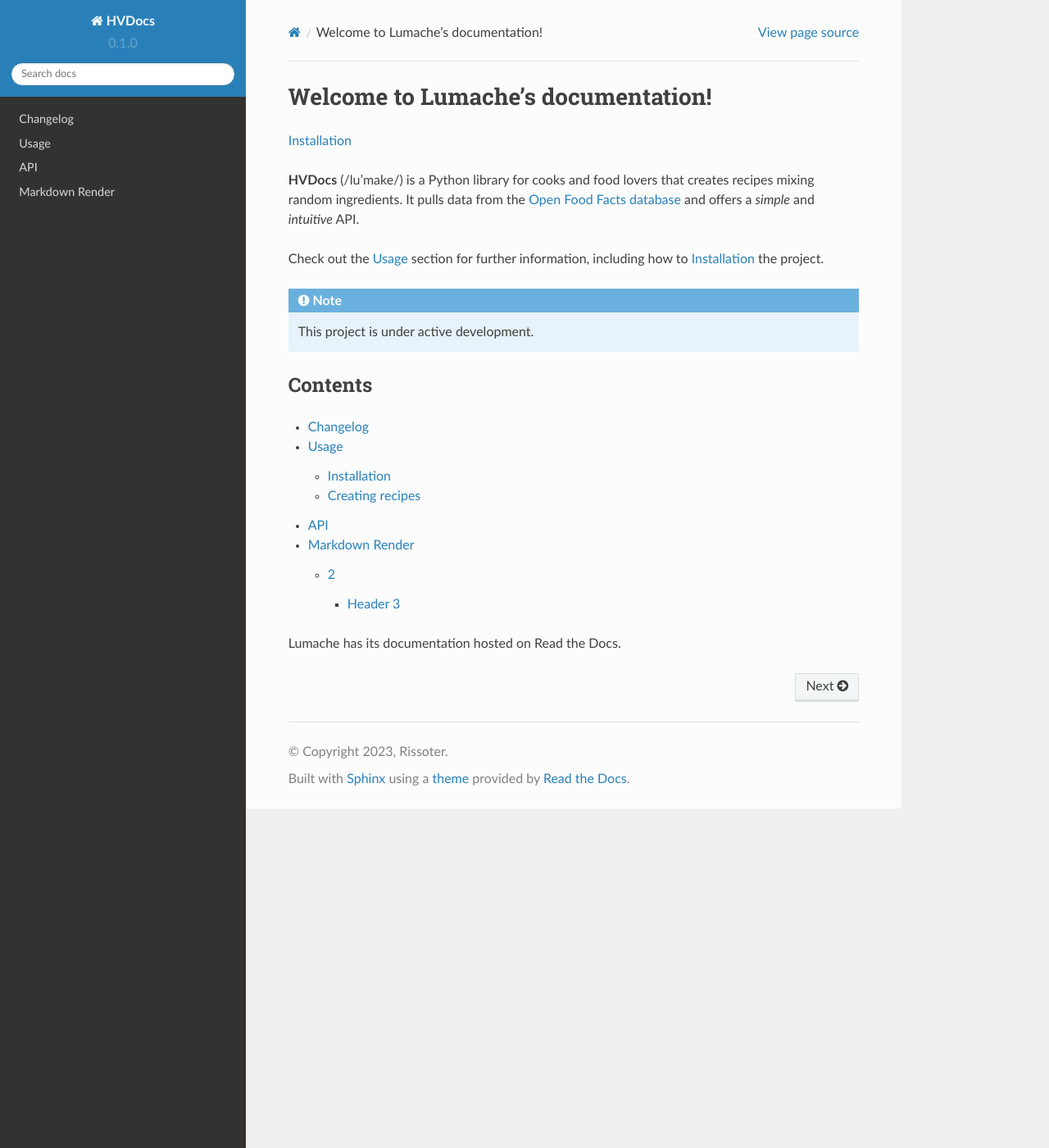
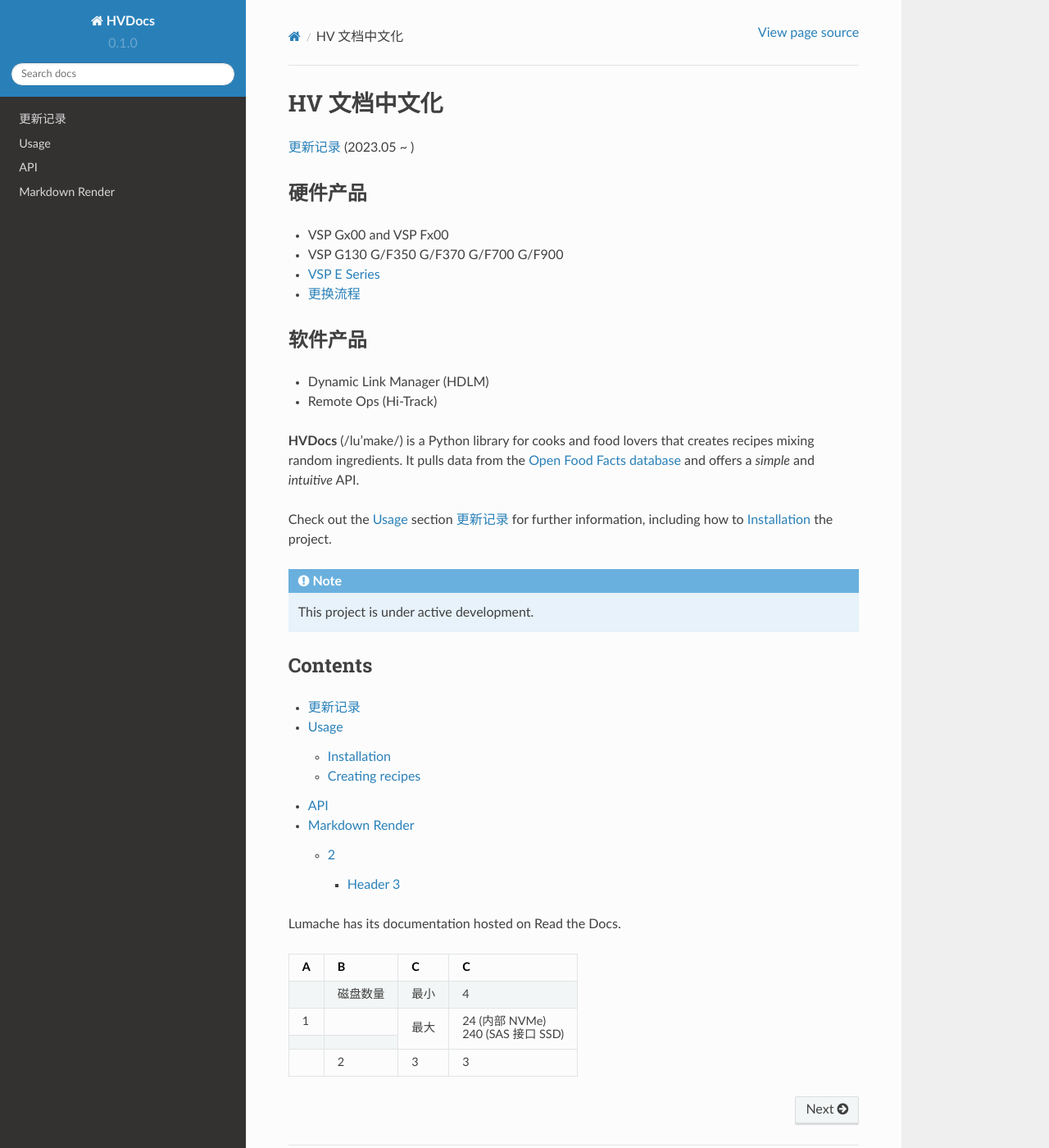
Before and after one commit to rissoter/hvdocs, a Sphinx documentation site: the page built from docs/source/index.rst, in a window 1280 px wide and 1400 px high. Shown: the whole window at 82% size. Built offline with Sphinx 7.4.7 and the Read the Docs theme 2.0.0, drawn with Linux system fonts in a browser that asks for light colours.

```diff
--- a/docs/source/changelog.rst
+++ b/docs/source/changelog.rst
@@ -1,6 +1,8 @@
-=========
-Changelog
-=========
+=======
+更新记录
+=======
+
+.. _更新记录:
 
 **2023-05-18**
 
--- a/docs/source/index.rst
+++ b/docs/source/index.rst
@@ -1,14 +1,29 @@
-Welcome to Lumache's documentation!
-===================================
+HV 文档中文化
+=============
 
-:ref:`installation`
+:doc:`changelog` (2023.05 ~ )
+
+硬件产品
+-----------
+
+- VSP Gx00 and VSP Fx00
+- VSP G130 G/F350 G/F370 G/F700 G/F900
+- :doc:`vsp_e_series`
+- :doc:`vsp_e_series/replacement`
+
+软件产品
+-----------
+
+- Dynamic Link Manager (HDLM)
+- Remote Ops (Hi-Track)
+
 
 **HVDocs** (/lu'make/) is a Python library for cooks and food lovers
 that creates recipes mixing random ingredients.
 It pulls data from the `Open Food Facts database <https://world.openfoodfacts.org/>`_
 and offers a *simple* and *intuitive* API.
 
-Check out the :doc:`usage` section for further information, including
+Check out the :doc:`usage` section :doc:`changelog` for further information, including
 how to :ref:`installation` the project.
 
 .. note::
@@ -26,3 +41,16 @@
    markdown
 
 Lumache has its documentation hosted on Read the Docs.
+
+
++-----+----------+------+---------------------+
+| A   | B        | C    | C                   |
++=====+==========+======+=====================+
+|     | 磁盘数量 | 最小 | 4                   |
++-----+----------+------+---------------------+
+| 1   |          | 最大 | 24 (内部 NVMe)      |
++-----+----------+      +                     +
+|     |          |      | 240 (SAS 接口 SSD)  |
++-----+----------+------+---------------------+
+|     | 2        | 3    | 3                   |
++-----+----------+------+---------------------+
--- /dev/null
+++ b/docs/source/vsp_e_series.rst
@@ -0,0 +1,2 @@
+VSP E Series
+============
--- /dev/null
+++ b/docs/source/vsp_e_series/replacement.rst
@@ -0,0 +1,2 @@
+更换流程
+========
```
Also changed, not shown: 1 other file.
